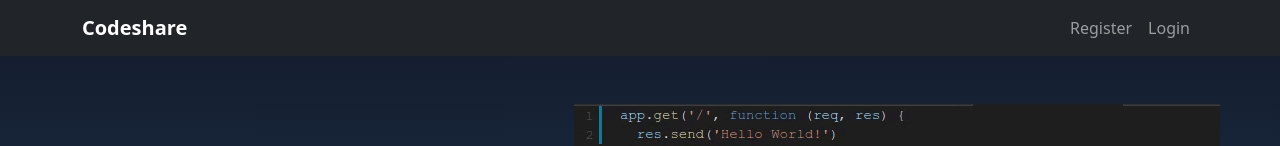
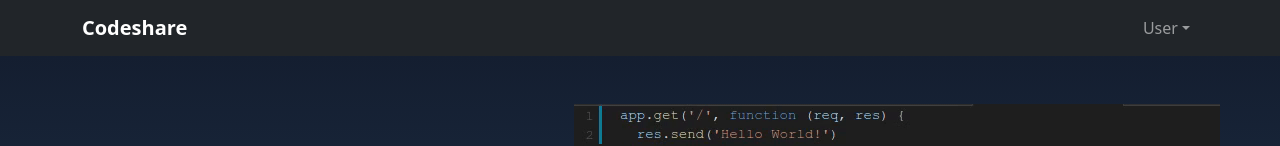
Before and after one commit to Ayush0202/Codeshare-2.0, a React (Create React App) app in the folder client/: page / in a window 1280 px wide. Shown: the top 146 px of the page. Built offline with nearby package versions, Linux system fonts and the light colour scheme; sample sign-in values are in the browser's storage.

Commit message:
Update Navbar.js

```diff
--- a/client/src/components/header/Navbar.js
+++ b/client/src/components/header/Navbar.js
@@ -29,11 +29,23 @@ const HomeNavbar = () => {
           <Navbar.Brand as={Link} to="/">Codeshare</Navbar.Brand>
 
           {/* showing login and registration button only on home page */}
-          {location.pathname === '/' && (
+          {location.pathname === '/' && !user && (
             <Nav className="d-flex">
             <Nav.Link as={Link} to="/register">Register</Nav.Link>
             <Nav.Link as={Link} to="/login">Login</Nav.Link>
           </Nav>
+          )}
+
+          {/* custom navbar for dashboard */}
+          {location.pathname === '/' && user && (
+            <Nav className="d-flex">
+                <NavDropdown title={user && user.checkUser ? user.checkUser.name : 'User'} id="basic-nav-dropdown">
+                <NavDropdown.Item as={Link} to="/new">New Codeshare</NavDropdown.Item>
+                <NavDropdown.Item as={Link} to="/codes">Account Settings</NavDropdown.Item>
+                <NavDropdown.Item as={Link} to="/codes">Delete Account</NavDropdown.Item>
+                <NavDropdown.Item as={Link} to="/codes" onClick={handleClick} >Log Out</NavDropdown.Item>
+              </NavDropdown>
+            </Nav>
           )}
 
           {/* custom navbar for dashboard */}
```
